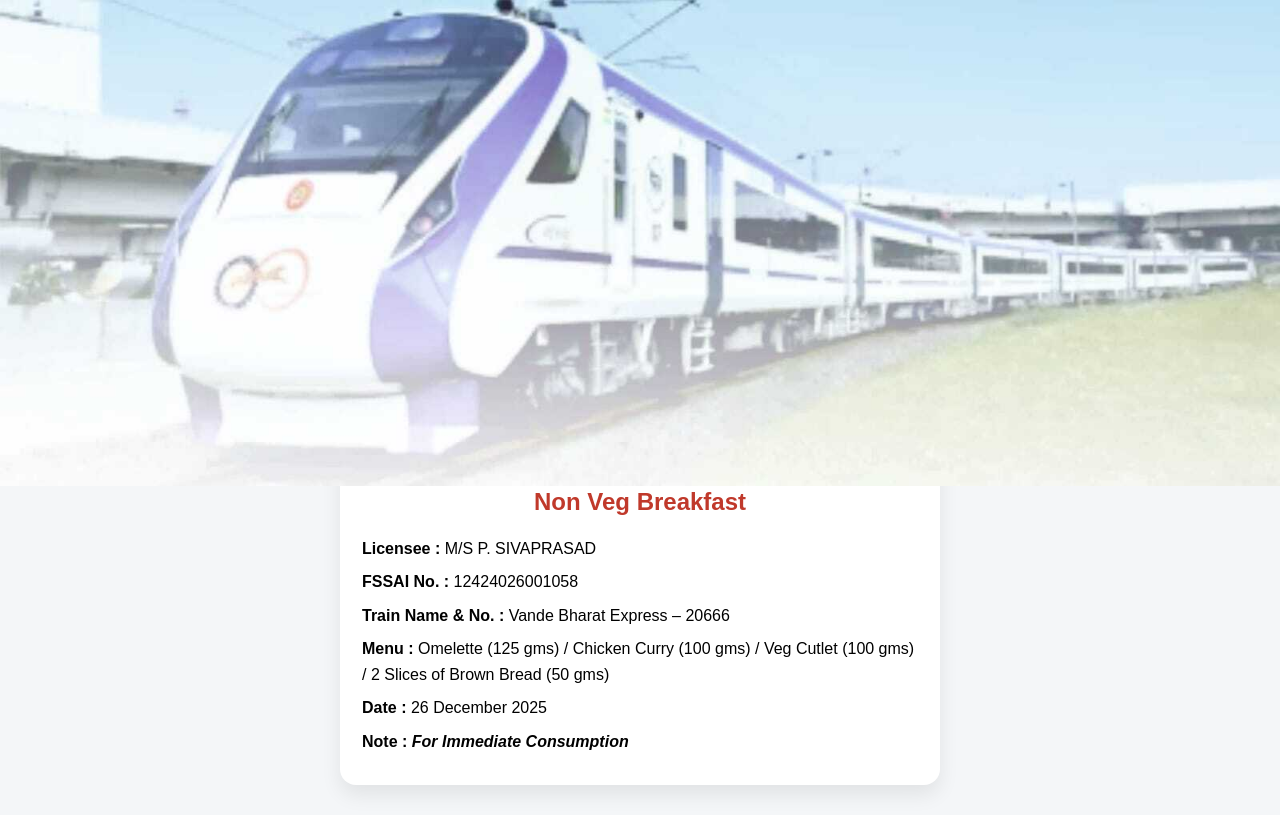
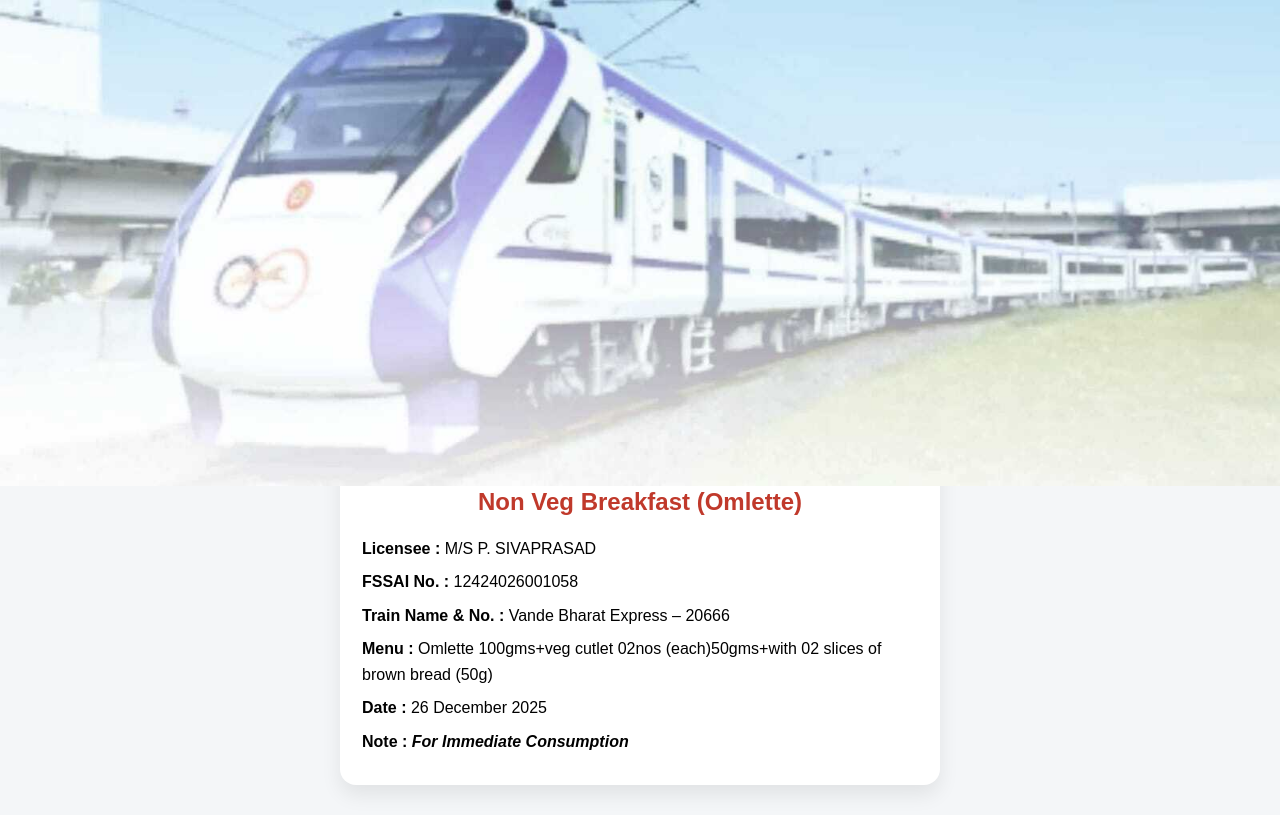
Before and after one commit to Printpark/20666_NonVeg, a plain HTML site: page index.html in a window 1280 px wide. Drawn offline with Linux system fonts and the light colour scheme.

Commit message:
Revise Non Veg Breakfast details in index.html
Updated the Non Veg Breakfast heading and menu description for clarity.

```diff
--- a/index.html
+++ b/index.html
@@ -58,7 +58,7 @@
   <div class="container">
     <div class="card">
 
-      <h2>Non Veg Breakfast </h2>
+      <h2>Non Veg Breakfast (Omlette) </h2>
 
       <div class="info">
         <strong>Licensee :</strong> M/S P. SIVAPRASAD
@@ -74,8 +74,7 @@
 
       <div class="info">
         <strong>Menu :</strong>
-        Omelette (125 gms) / Chicken Curry (100 gms) /
-        Veg Cutlet (100 gms) / 2 Slices of Brown Bread (50 gms)
+        Omlette 100gms+veg cutlet 02nos (each)50gms+with 02 slices of brown bread (50g)
       </div>
 
       <!-- ✅ DATE EXACT SAME POSITION AS VEG -->
```
